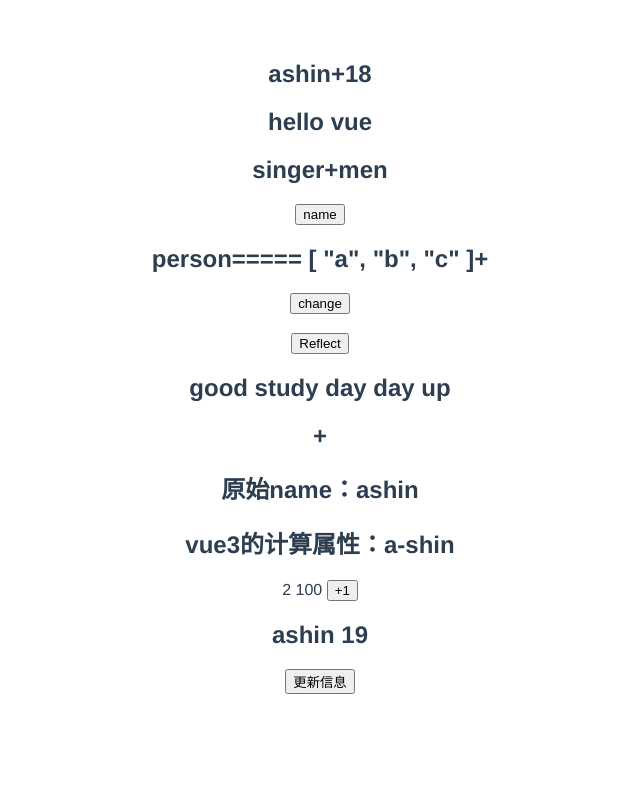
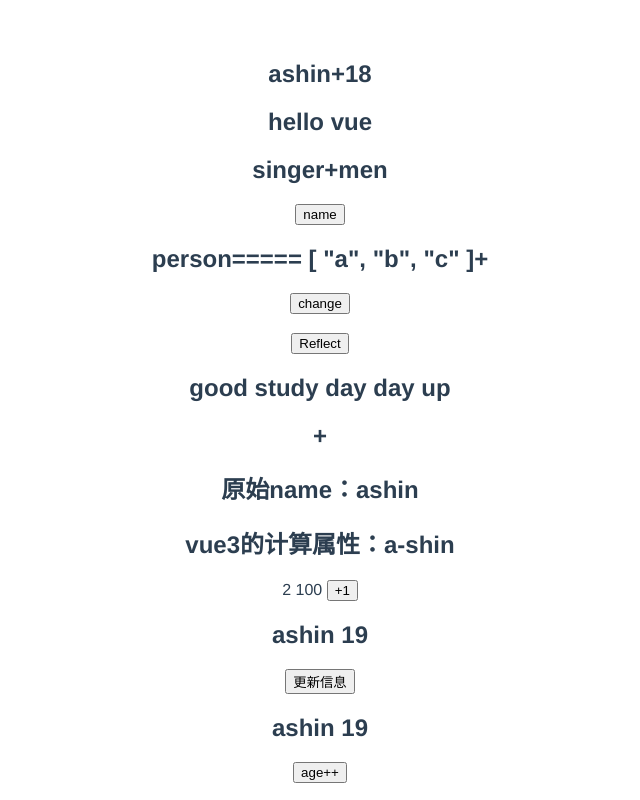
Before and after one commit to xiewenwen/vue3, a Vue app: page / in a window 1280 px wide. Shown: the whole page, without its empty margins (320-960 px from the left). Built offline with nearby package versions, Linux system fonts and the light colour scheme.

Commit message:
✨ watchEffect的使用

```diff
--- a/src/App.vue
+++ b/src/App.vue
@@ -8,6 +8,7 @@
   <Person :msg="hello" :name="ashin"><h2>good study day day up</h2></Person>
   <Demo></Demo>
   <Count></Count>
+  <WatchPerson></WatchPerson>
 </template>
 <script>
 // import {h} from 'vue'
@@ -16,12 +17,14 @@ import { ref, reactive } from "vue";
 import Person from "./components/Person.vue";
 import Demo from "./components/Demo.vue";
 import Count from "./components/Count.vue";
+import WatchPerson from "./components/WatchPerson.vue";
 export default {
   name: "App",
   components: {
     Person,
     Demo,
     Count,
+    WatchPerson,
   },
   data() {
     return {
```
